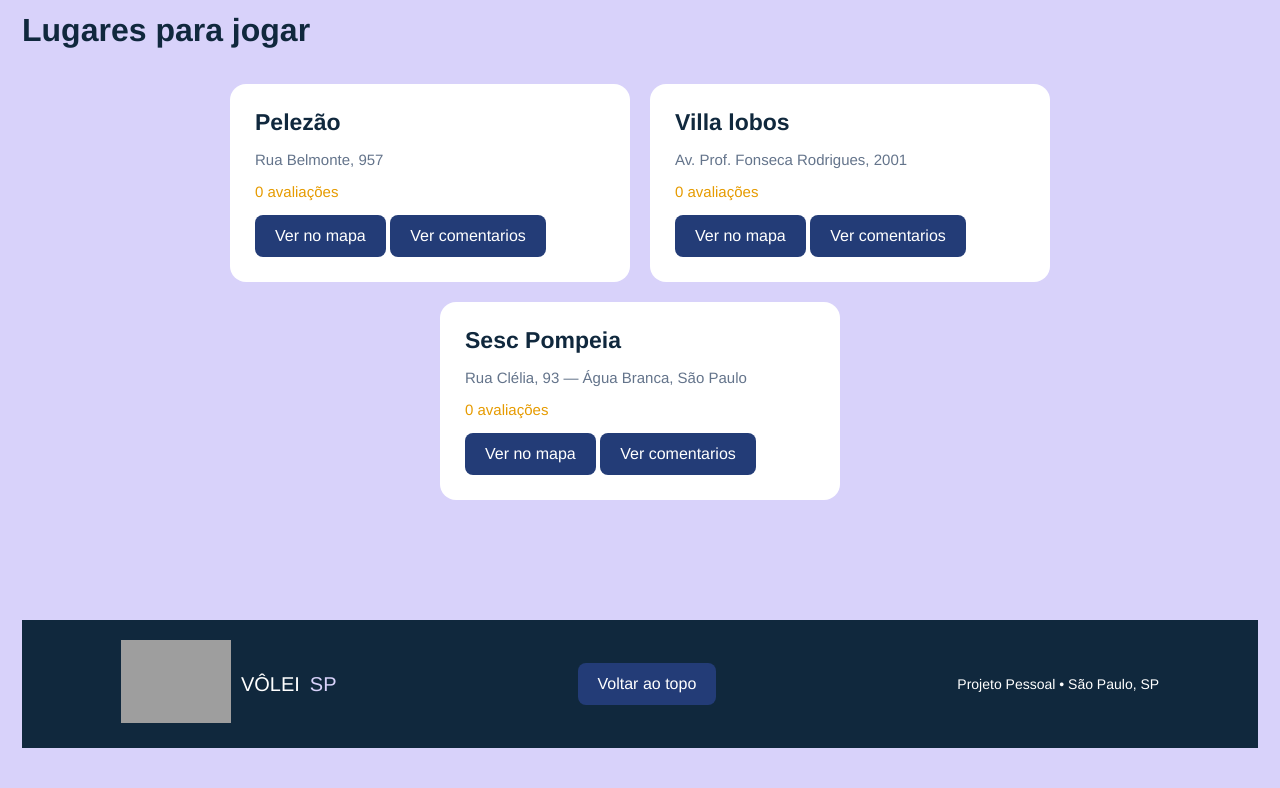
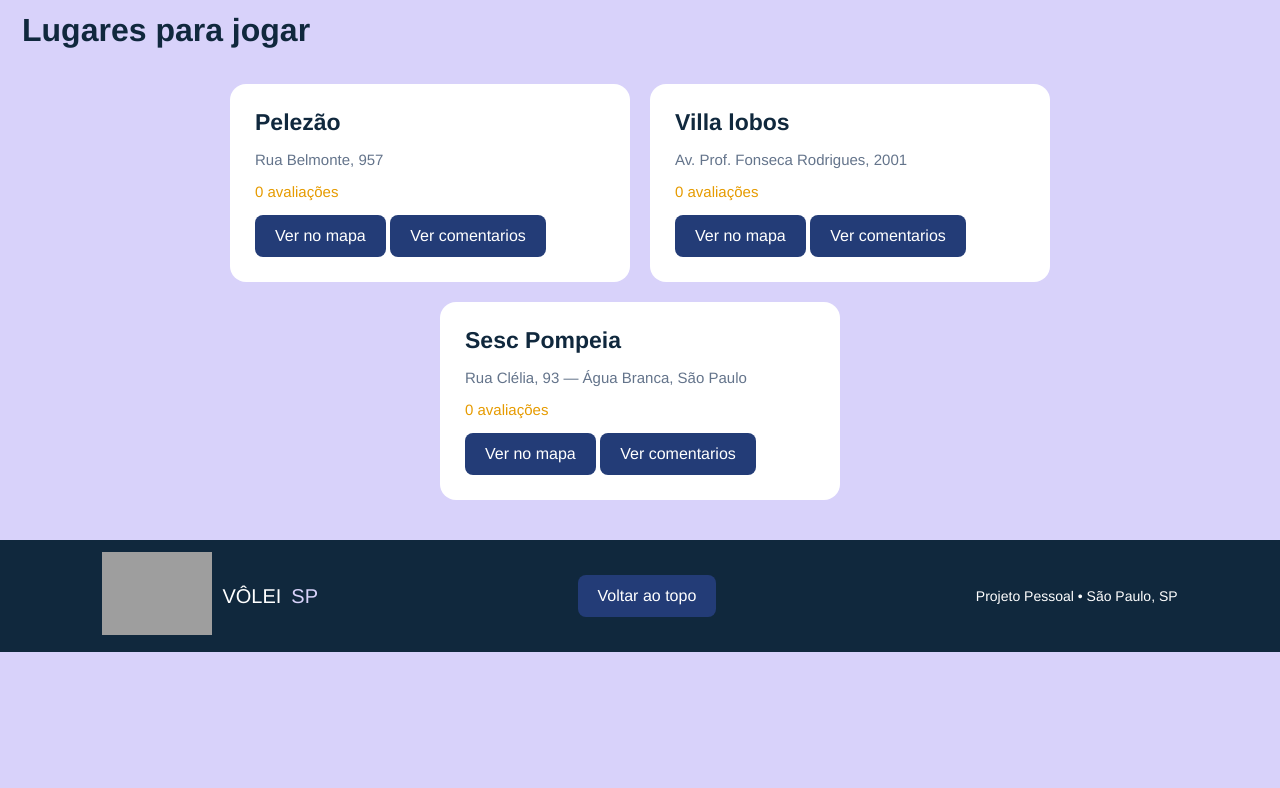
Before and after one commit to gustavo-sp-rodrigues/Projeto-pessoal, a website: page site/index.html in a window 1280 px wide. Shown: the part 2118-2906 px from the top of the page. After the commit the page ends 2770 px from the top, so only its background shows below. Drawn offline with Linux system fonts and the light colour scheme; no server answers; grey boxes are pictures that could not be loaded.

Commit message:
style: fotter e div_informação

```diff
--- a/site/css/style_home_volei.css
+++ b/site/css/style_home_volei.css
@@ -364,16 +364,18 @@ section.fundo {
 
 
 footer {
-  margin-top: 40px;
+    position: sticky;
+  z-index: 1000;
+  width: 100%;
 }
 
 .foot {
-  padding: 20px 8%;
+    padding: 12px 8%;
   background-color: #10283D;
   display: flex;
   justify-content: space-between;
   align-items: center;
-  gap: 20px;
+  width: 100%;
 }
 
 .foot .logo {
--- a/site/index.html
+++ b/site/index.html
@@ -385,7 +385,6 @@
 
     <section id="avaliacoes">
 
-        <div class="container-informacao">
 
 
 
```
Also changed, not shown: site/cadastro.html (+2 -3 lines).
